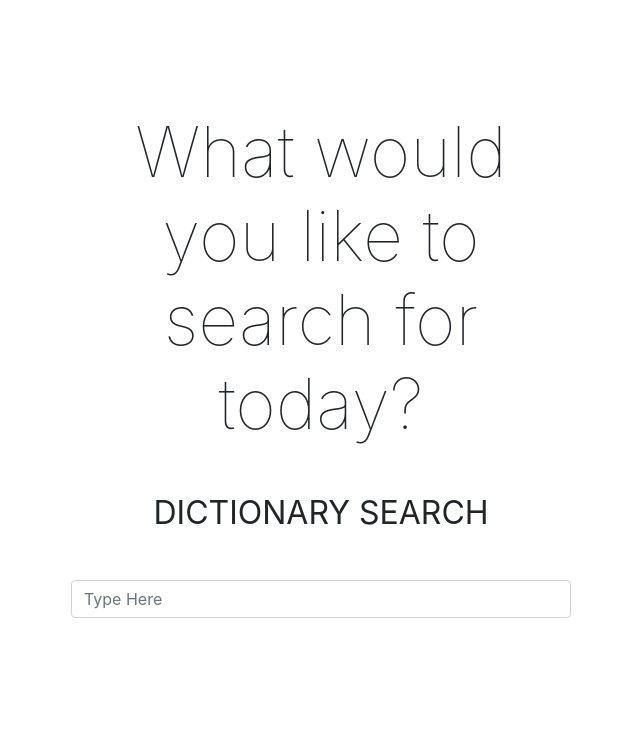
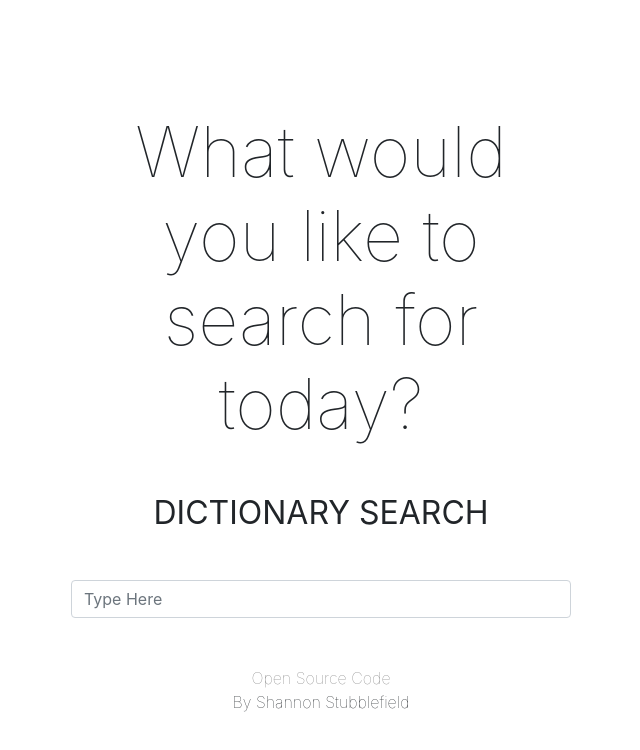
Before and after one commit to sastubblefield/dictionary-application, a React (Create React App) app: page / in a window 1280 px wide. Shown: the top 750 px of the page, without its empty margins (319-959 px from the left). Built offline with nearby package versions, Linux system fonts and the light colour scheme.

Commit message:
open source link

```diff
--- a/src/App.css
+++ b/src/App.css
@@ -11,3 +11,6 @@
 h2 {
   text-align: center;
 }
+.open-source-link {
+  color: grey;
+}
--- a/src/App.js
+++ b/src/App.js
@@ -4,11 +4,23 @@ import Dictionary from "./Dictionary";
 function App() {
   return (
     <div className="App">
-      <h1 className="heading font-weight-lighter">
+      <h1 className="heading font-weight-lighter ">
         What would you like to search for today?
       </h1>
       <h2 className="mt-5 font-weight-normal">DICTIONARY SEARCH</h2>
       <Dictionary />
+      <div className="font-weight-lighter text-center">
+        <div>
+          <a
+          className="open-source-link"
+            href="https://github.com/sastubblefield/dictionary-application"
+            target="blank"
+          >
+            Open Source Code
+          </a>
+        </div>
+        By Shannon Stubblefield
+      </div>
     </div>
   );
 }
```
